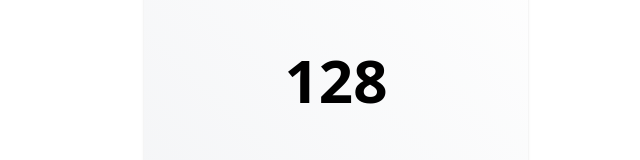
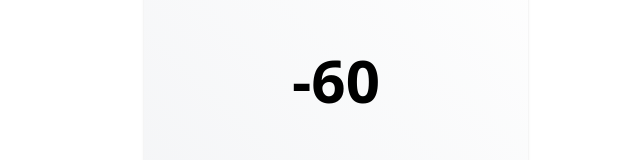
Before and after one commit to tristanlukens/nagelsbijten_laura, a plain HTML site: page index.html in a window 1280 px wide. Shown: the part 290-450 px from the top of the page, without its empty margins (304-944 px from the left). Drawn offline with nearby package versions, Linux system fonts and the light colour scheme; files that its build step writes are made by us from their sources.

Commit message:
Update index.html

```diff
--- a/index.html
+++ b/index.html
@@ -33,7 +33,7 @@
       <script>
         const daysElement = document.getElementById("days");
 
-        const originalDate = new Date(2022, 7, 7);
+        const originalDate = new Date(2022, 13, 12);
         daysElement.innerText = dayjs().diff(originalDate, "days");
       </script>
     </div>
```
